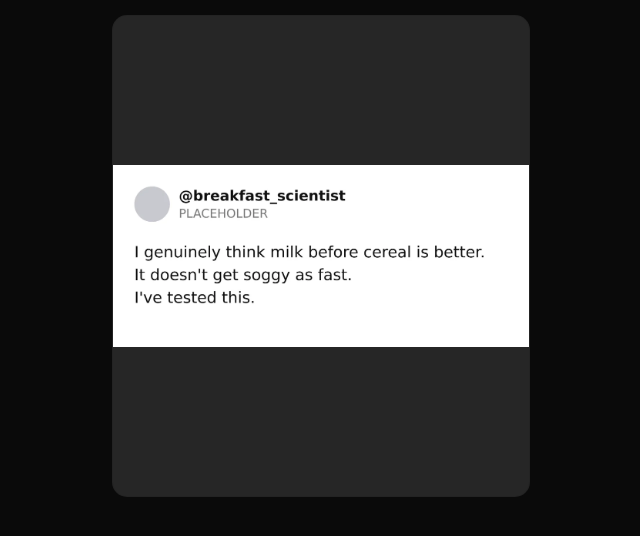
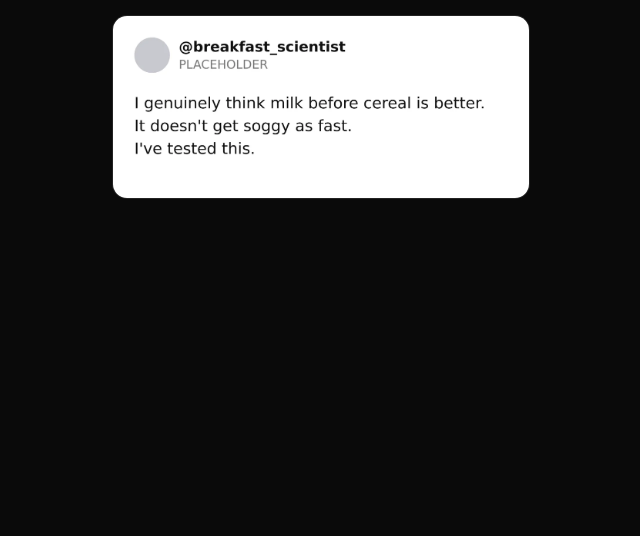
Before and after one commit to 3nd3r1/bait-or-not, a Next.js app: page / in a window 1280 px wide. Shown: the top 536 px of the page, without its empty margins (319-959 px from the left). Built offline with nearby package versions, Linux system fonts and the light colour scheme.

Commit message:
feat: size PostCard to its screenshot

```diff
--- a/src/components/game/post-card.tsx
+++ b/src/components/game/post-card.tsx
@@ -4,14 +4,15 @@ import type { Post } from "@/validators/post";
 
 const PostCard = ({ post }: { post: Post }) => {
     return (
-        <div className="relative h-[min(60vh,32rem)] w-full overflow-hidden rounded-xl bg-muted ring-1 ring-foreground/10">
+        <div className="flex justify-center">
             <Image
                 src={post.media.url}
                 alt={post.alt}
-                fill
+                width={post.media.width}
+                height={post.media.height}
                 sizes="(max-width: 448px) 100vw, 448px"
                 loading="eager"
-                className="object-contain"
+                className="h-auto max-h-[60dvh] w-auto max-w-full rounded-xl ring-1 ring-foreground/10"
             />
         </div>
     );
```
Also changed, not shown: 2 other files (tests, documents, lock files or other folders).
